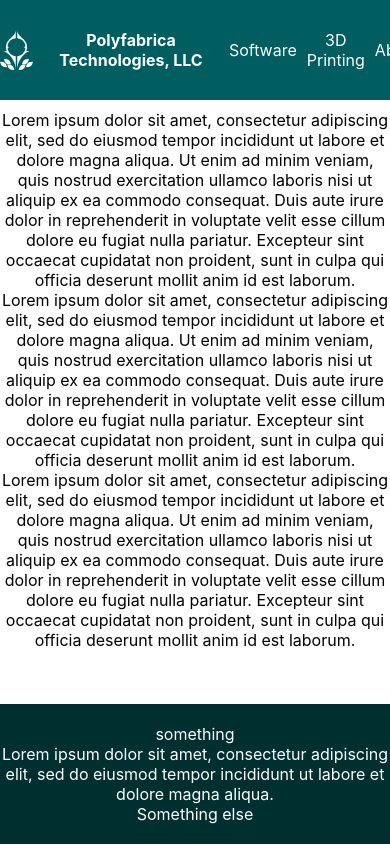
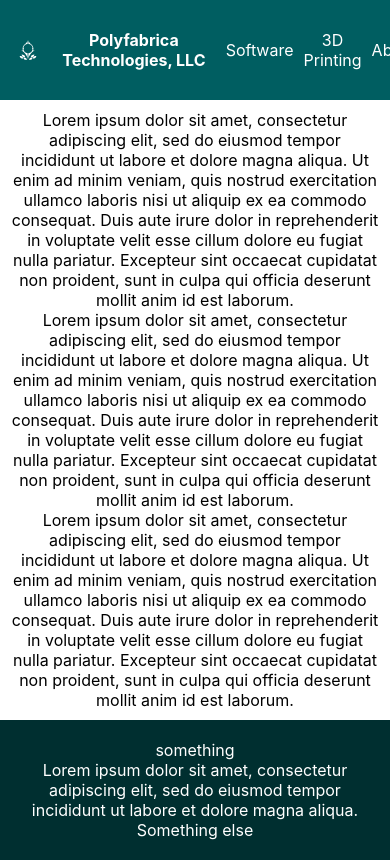
Before and after one commit to jdshap/jdshap.github.io, a React (Create React App) app: page / in a window 390 px wide. Shown: the top 860 px of the page. Built offline with nearby package versions, Linux system fonts and the light colour scheme.

Commit message:
Mobile view groundwork

```diff
--- a/src/App.css
+++ b/src/App.css
@@ -1,5 +1,8 @@
-.App {
-  text-align: center;
+html * {
+  box-sizing: border-box !important;
+}
+
+.App { text-align: center;
   color: white;
   background-color: #eff6f6;
 
@@ -16,6 +19,7 @@
   background-color: #005e61;
 
   min-width: 100%;
+  padding: 0 0;
 
   display: flex;
   flex-direction: column;
@@ -27,7 +31,7 @@
   color: black;
   background-color: white;
 
-  width: 70%;
+  max-width: 70%;
   padding: 10px;
 
   flex-grow: 1;
@@ -49,10 +53,9 @@
   padding: 10px 0;
 }
 
-
 @media only screen and (max-width: 768px){
   .App > *, .App-header > *, .App-footer > * {
     min-width: 100%;
-    padding: 10px;
+    padding: 10px 10px 10px 10px;
   }
 }
```
